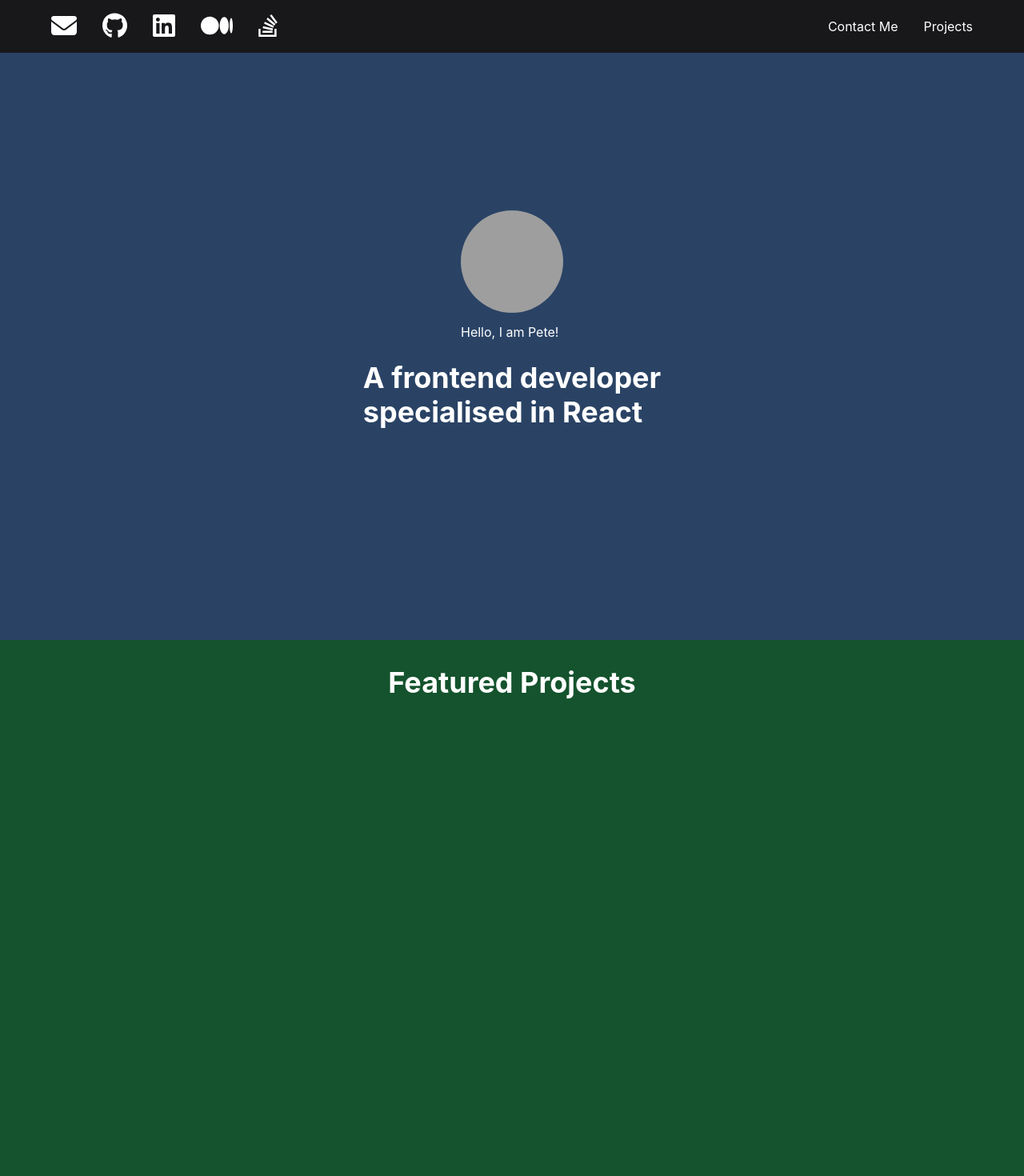
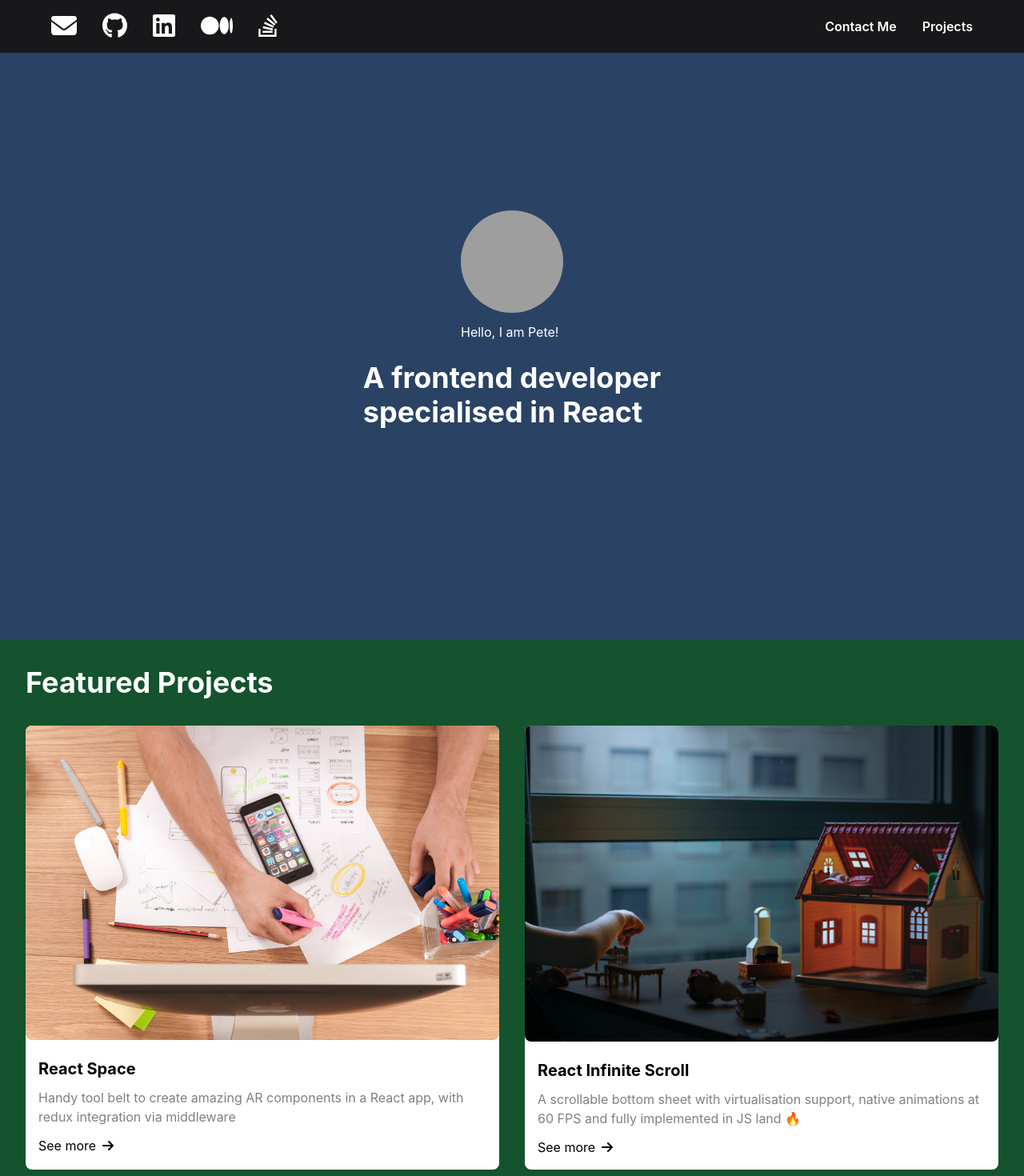
Before and after one commit to rhiz0m/FinalProject_ReactAdvanced, a React (Create React App) app: page / in a window 1280 px wide. Shown: the top 1470 px of the page at 80% size. Built offline with nearby package versions, Linux system fonts and the light colour scheme; grey boxes are pictures that could not be loaded.

Commit message:
Refactor - completeing the project card. Changing anchor tag to Chackra UI Link

```diff
--- a/src/components/Card.js
+++ b/src/components/Card.js
@@ -1,13 +1,24 @@
-import { Heading, HStack, Image, Text, VStack } from "@chakra-ui/react";
-import { FontAwesomeIcon } from "@fortawesome/react-fontawesome";
-import { faArrowRight } from "@fortawesome/free-solid-svg-icons";
-import React from "react";
+import { Heading, HStack, Image, Text, VStack } from "@chakra-ui/react"
+import { FontAwesomeIcon } from "@fortawesome/react-fontawesome"
+import { faArrowRight } from "@fortawesome/free-solid-svg-icons"
+import React from "react"
 
 const Card = ({ title, description, imageSrc }) => {
-  // Implement the UI for the Card component according to the instructions.
-  // You should be able to implement the component with the elements imported above.
-  // Feel free to import other UI components from Chakra UI if you wish to.
-  return null;
-};
+  return (
+    <VStack bg="white" borderRadius="lg" >
+      <Image src={imageSrc} alt="project image" borderRadius="lg" />
+      <VStack spacing="3" alignItems="start" p="4">
+        <Heading size="md" color="black">
+          {title}
+        </Heading>
+        <Text color="gray">{description}</Text>
+        <HStack>
+          <Text color="black">See more</Text>
+          <FontAwesomeIcon icon={faArrowRight} size="1x" color="black" />
+        </HStack>
+      </VStack>
+    </VStack>
+  )
+}
 
-export default Card;
+export default Card
--- a/src/components/LandingSection.js
+++ b/src/components/LandingSection.js
@@ -19,7 +19,7 @@ const LandingSection = () => (
         <Text fontSize="md">{greeting}</Text>
       </Stack>
 
-      <Heading as="h1">
+      <Heading as="h1" >
         {bio1}
         <br />
         {bio2}
--- a/src/navigation/header/headerInternalLinks.js
+++ b/src/navigation/header/headerInternalLinks.js
@@ -1,20 +1,23 @@
-import { HStack } from "@chakra-ui/react"
+import { HStack, Link as ChakraLink } from "@chakra-ui/react"
 
-const headerInternalLinks = ({ links, handleClick }) => {
+const HeaderInternalLinks = ({ links, handleClick }) => {
   return (
     <HStack spacing={8}>
       {links.map(({ href, name, id }, index) => (
-        <a
+        <ChakraLink
           key={index}
           href={href}
-          onClick={handleClick(id)}
-          style={{ textDecoration: "none", cursor: "pointer" }}
+          onClick={() => handleClick(id)}
+          textDecoration="none"
+          cursor="pointer"
+          fontWeight="semibold"
+          _hover={{ textDecoration: "none" }}
         >
           {name}
-        </a>
+        </ChakraLink>
       ))}
     </HStack>
   )
 }
 
-export default headerInternalLinks
+export default HeaderInternalLinks
```
